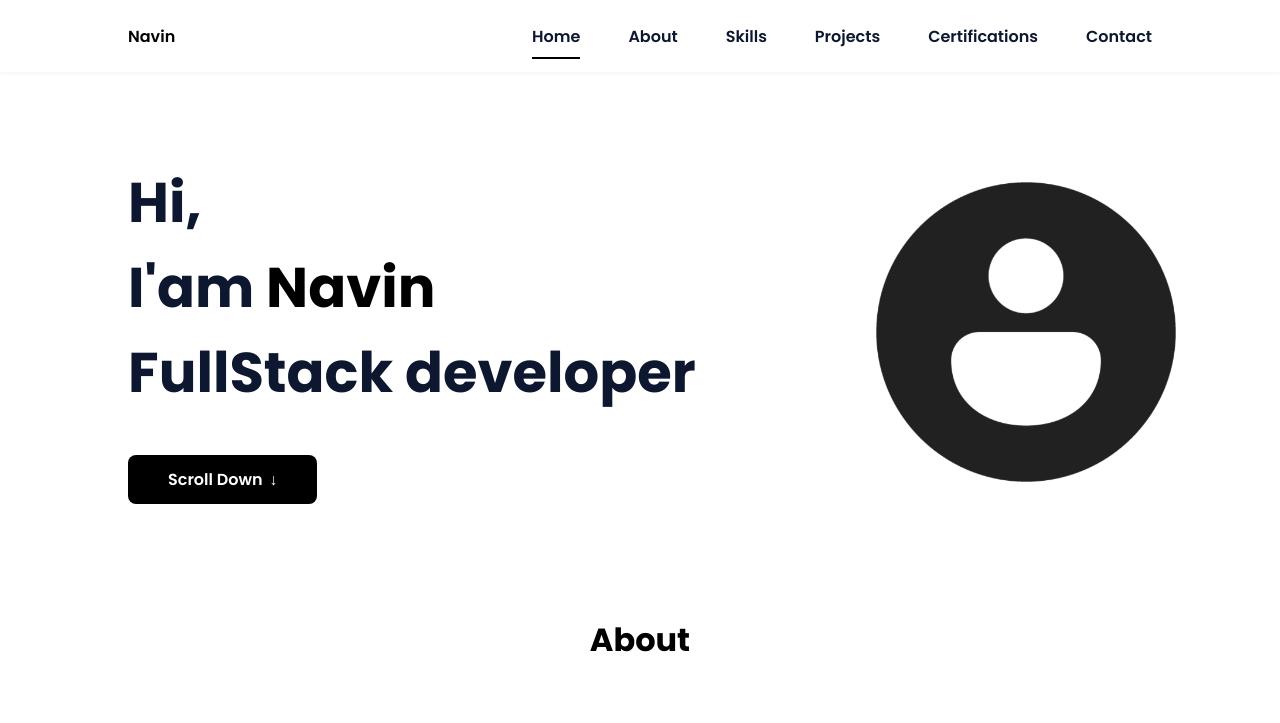
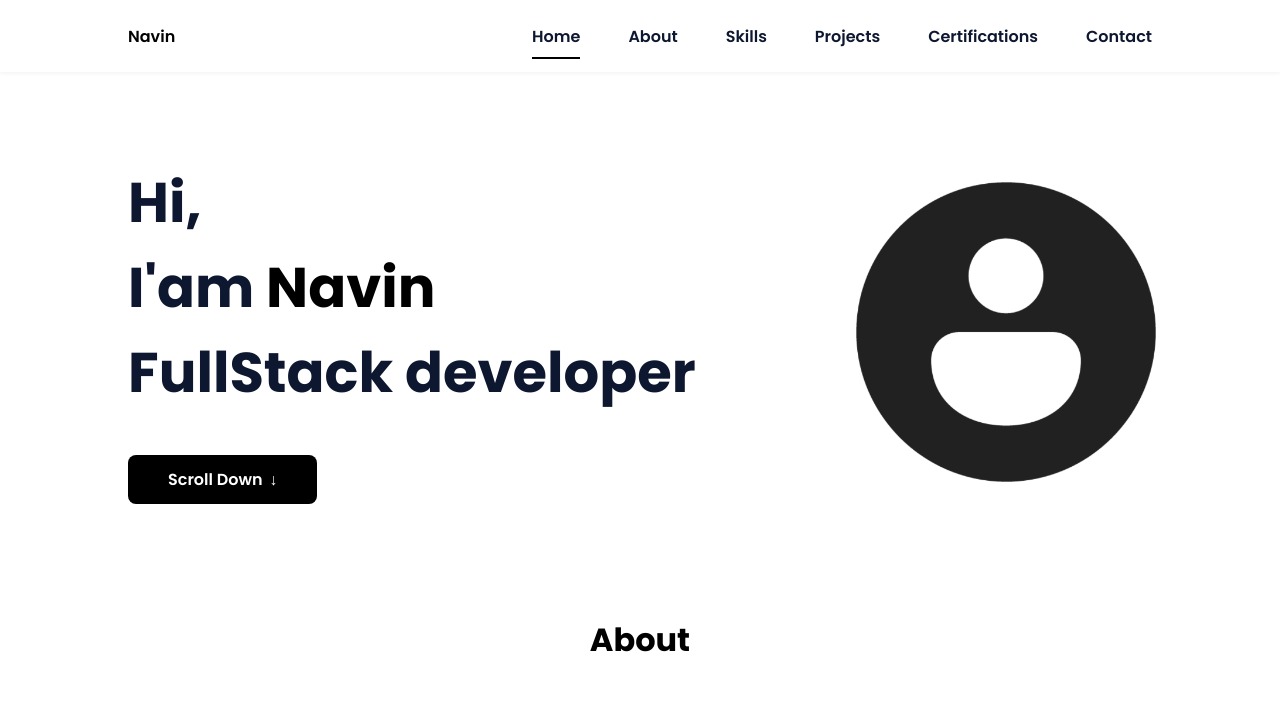
Before and after one commit to NAVIN0507/online-resume, a website: page index.html in a window 1280 px wide. Shown: the top 723 px of the page. Drawn offline with nearby package versions, Linux system fonts and the light colour scheme.

```diff
--- a/index.html
+++ b/index.html
@@ -45,7 +45,7 @@
 
                 </div>
                 <div class="home__img">
-                    <img src="assets/img/person.png" alt="" style="width: 300px;height: 300px;margin-left: 100px; " class="home__img">
+                    <img src="assets/img/person.png" alt="" style="width: 300px;height: 300px; " class="home__img">
 
                 </div>
 
```
